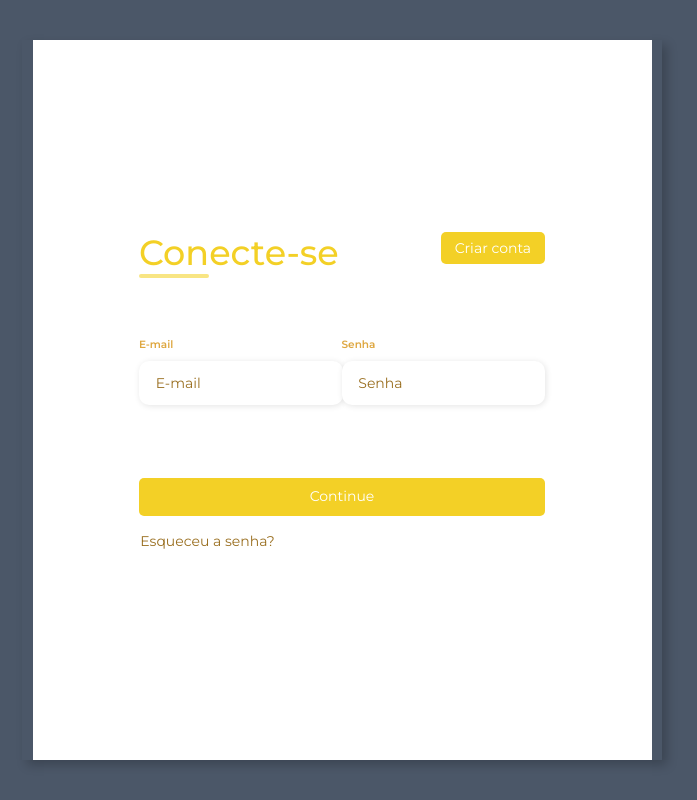
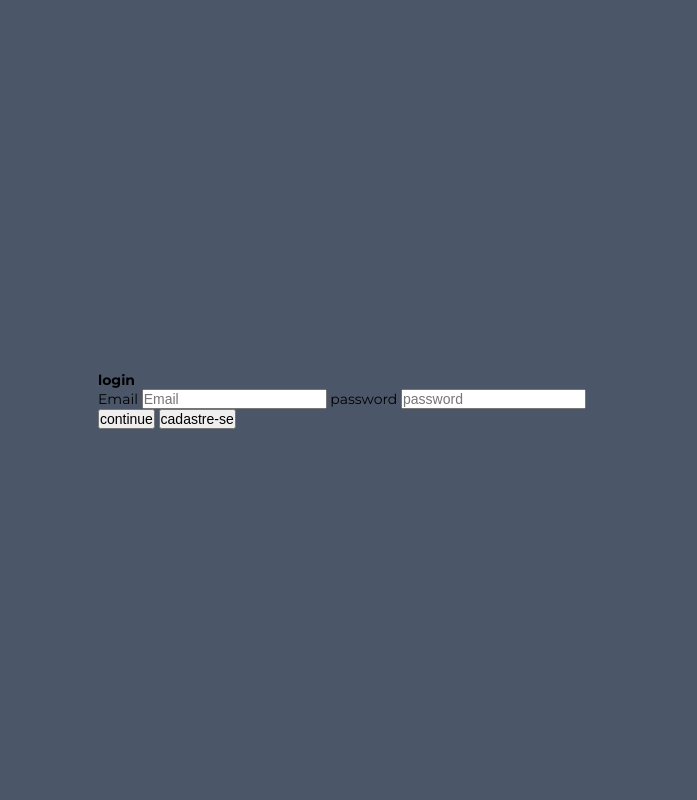
Before and after one commit to RenanLopesIF/proj-integrador, a CodeIgniter 4 app: the page made by app/Views/login.php in a window 1280 px wide. Shown: the whole page, without its empty margins (298-995 px from the left). Run offline with PHP 8.4 and a stand-in for CodeIgniter, Linux system fonts and the light colour scheme; the template is opened without the code that fills it, so the values that code supplies are empty; some libraries are stand-ins or nearby versions; some web fonts are replaced.

Commit message:
correção

```diff
--- a/app/Views/login.php
+++ b/app/Views/login.php
@@ -5,45 +5,32 @@
     <meta charset="UTF-8">
     <meta http-equiv="X-UA-Compatible" content="IE=edge">
     <meta name="viewport" content="width=device-width, initial-scale=1.0">
-    <link href="https://cdn.jsdelivr.net/npm/bootstrap@5.2.0/dist/css/bootstrap.min.css" rel="stylesheet" integrity="sha384-gH2yIJqKdNHPEq0n4Mqa/HGKIhSkIHeL5AyhkYV8i59U5AR6csBvApHHNl/vI1Bx" crossorigin="anonymous">
-    <link rel="stylesheet" href="<?= base_url("login/css/login.css") ?>">
-    <link rel="stylesheet" href="<?= base_url("login/css/style.css") ?>">
-    <title>Document</title>
+    <link rel="stylesheet" href="<?= base_url("/login/css/style.css") ?>">
+    <link rel="stylesheet" href="<?= base_url("/login/css/login.css") ?>">
+    <title>Login</title>
 </head>
 
 <body>
-    <div class="container">
-        <div class="form-image">
-            <img src="assets/img/moça_dog.svg" alt="">
+    <form>
+        <h3>login</h3>
+        <label>Email</label>
+        <input class="email" type="text" name="email" placeholder="Email">
+        <label>password</label>
+        <input class="senha" type="password" name="senha" placeholder="password">
+        <div class="bt">
+            <input type="button" value="continue" onclick="verificar()">
+
+            <input id="login-btn-cadastrar" type="button" value="cadastre-se">
         </div>
-        <div class="form">
-            <form action="#">
-                <div class="form-header">
-                    <div class="title">
-                        <h1>Conecte-se</h1>
-                    </div>
-                    <div class="login-button">
-                        <button type="button" class="btn btn-warning bttwo">Criar conta</button>
-                    </div>
-                </div>
-                <div class="input-group">
-                    <div class="input-box">
-                        <label for="username">E-mail</label>
-                        <input id="username" type="username" name="username" placeholder="E-mail" required>
-                    </div>
-                    <div class="input-box">
-                        <label for="password">Senha</label>
-                        <input id="password" type="password" name="password" placeholder="Senha" required>
-                    </div>
+    </form>
 
-                </div>
-                <div class="continue-button">
-                    <button type="button" class="btn btn-warning bttwo">Continue</button>
-                    <p><a href="#">Esqueceu a senha?</a></p>
-                </div>
-            </form>
-        </div>
-    </div>
+    <script>
+        function cadastrar() {
+            window.location = "<?= base_url('/cadastrar') ?>"
+        };
+
+        document.querySelector("#login-btn-cadastrar").onclick = cadastrar;
+    </script>
 </body>
 
 </html>
```
